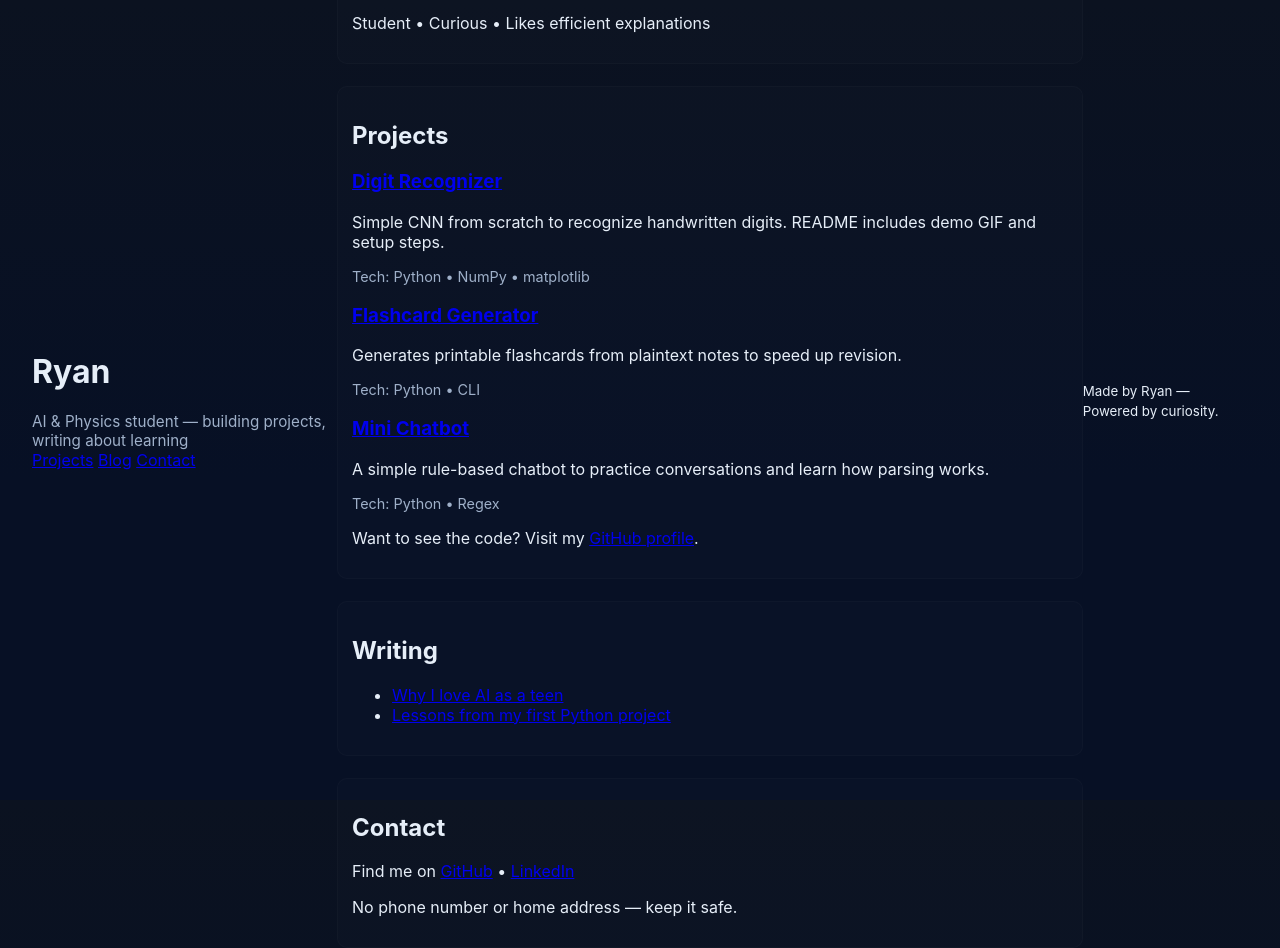
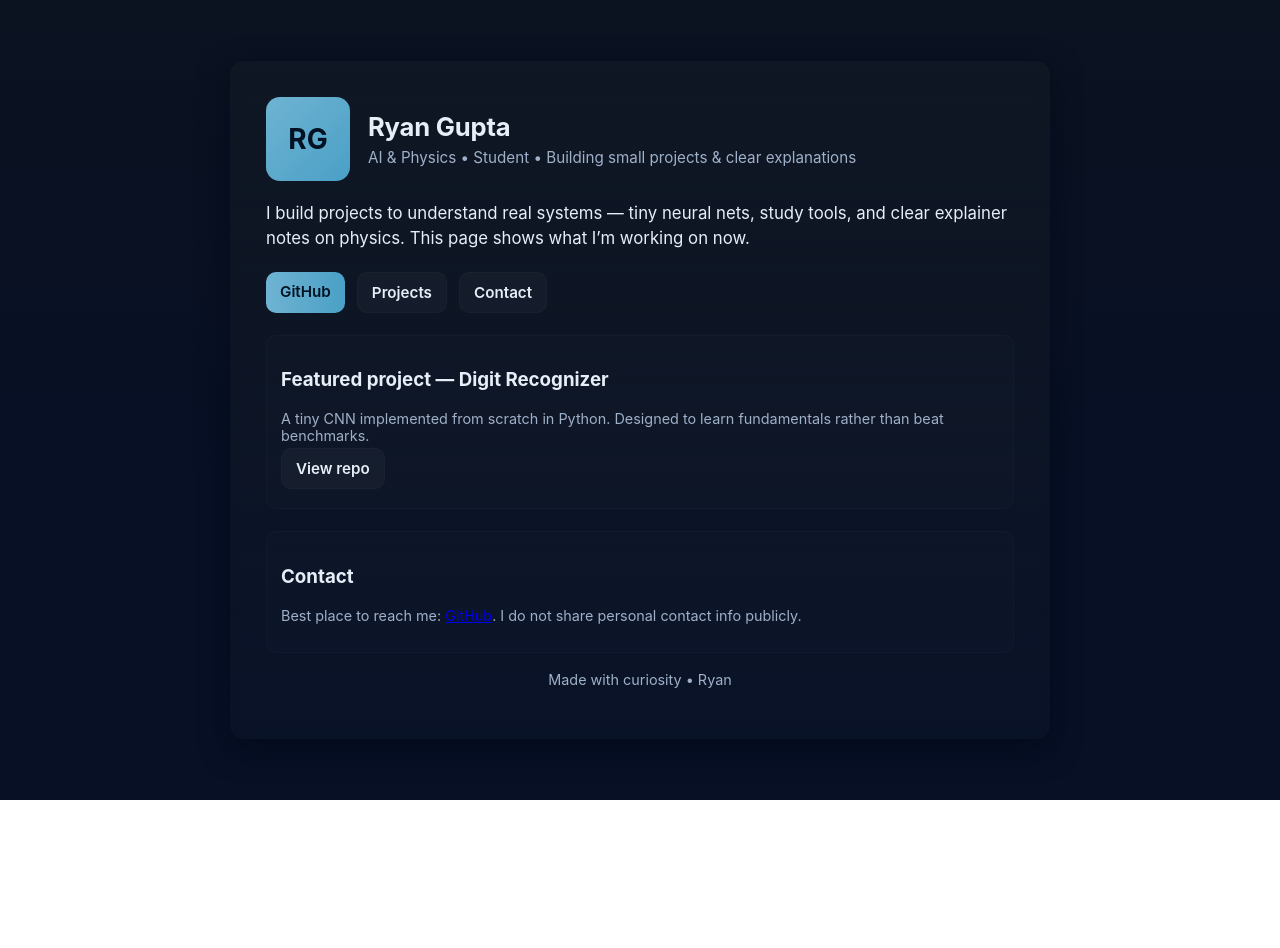
Before and after one commit to RyanGupta-Ataraxia/RyanGupta-Ataraxia.github.io, a plain HTML site: page index.html in a window 1280 px wide. After the commit the page ends 800 px from the top, so only its background shows below. Drawn offline with Linux system fonts and the light colour scheme.

Commit message:
Update title and description in index.html

```diff
--- a/index.html
+++ b/index.html
@@ -3,73 +3,42 @@
 <head>
   <meta charset="utf-8" />
   <meta name="viewport" content="width=device-width,initial-scale=1" />
-  <title>Ryan — AI & Physics Projects</title>
-  <meta name="description" content="Ryan — student building beginner-friendly AI projects and writing about physics, learning, and growth." />
+  <title>Ryan — AI & Physics</title>
+  <meta name="description" content="Ryan — student building projects in AI and writing about physics, learning, and growth." />
   <link rel="stylesheet" href="styles.css" />
 </head>
 <body>
-  <header class="site-header">
-    <div class="inner">
-      <h1>Ryan</h1>
-      <p class="subtitle">AI & Physics student — building projects, writing about learning</p>
-      <nav class="nav">
-        <a href="#projects">Projects</a>
-        <a href="#blog">Blog</a>
-        <a href="#contact">Contact</a>
-      </nav>
+  <main class="container" role="main">
+    <header class="header">
+      <!-- Option A: Avatar (initials) -->
+      <div class="avatar" aria-hidden="true">RG</div>
+
+      <div>
+        <h1 class="title">Ryan Gupta</h1>
+        <p class="subtitle">AI & Physics • Student • Building small projects & clear explanations</p>
+      </div>
+    </header>
+
+    <p class="lead">I build projects to understand real systems — tiny neural nets, study tools, and clear explainer notes on physics. This page shows what I’m working on now.</p>
+
+    <div class="row" aria-label="Primary links">
+      <a class="btn btn-accent" href="https://github.com/ryangupta-ataraxia" target="_blank" rel="noopener">GitHub</a>
+      <a class="btn" href="#projects">Projects</a>
+      <a class="btn" href="#contact">Contact</a>
     </div>
-  </header>
 
-  <main class="content">
-    <section id="about" class="card">
-      <h2>About me</h2>
-      <p>Hi — I’m Ryan. I build small AI projects to learn fundamentals and write clear notes on physics and studying. Here are some things I’ve shipped.</p>
-      <p class="muted">Student • Curious • Likes efficient explanations</p>
+    <section id="projects" class="card" aria-labelledby="featured-title">
+      <h3 id="featured-title">Featured project — Digit Recognizer</h3>
+      <p class="meta">A tiny CNN implemented from scratch in Python. Designed to learn fundamentals rather than beat benchmarks.</p>
+      <p style="margin-top:8px"><a href="https://github.com/ryangupta-ataraxia/digit-recognizer" target="_blank" class="btn">View repo</a></p>
     </section>
 
-    <section id="projects" class="card">
-      <h2>Projects</h2>
-
-      <article class="project">
-        <h3><a href="https://github.com/your-username/digit-recognizer">Digit Recognizer</a></h3>
-        <p>Simple CNN from scratch to recognize handwritten digits. README includes demo GIF and setup steps.</p>
-        <p class="meta">Tech: Python • NumPy • matplotlib</p>
-      </article>
-
-      <article class="project">
-        <h3><a href="https://github.com/your-username/flashcard-generator">Flashcard Generator</a></h3>
-        <p>Generates printable flashcards from plaintext notes to speed up revision.</p>
-        <p class="meta">Tech: Python • CLI</p>
-      </article>
-
-      <article class="project">
-        <h3><a href="https://github.com/your-username/mini-chatbot">Mini Chatbot</a></h3>
-        <p>A simple rule-based chatbot to practice conversations and learn how parsing works.</p>
-        <p class="meta">Tech: Python • Regex</p>
-      </article>
-
-      <p class="cta">Want to see the code? Visit my <a href="https://github.com/your-username">GitHub profile</a>.</p>
+    <section id="contact" class="card" style="display:block;">
+      <h3>Contact</h3>
+      <p class="meta">Best place to reach me: <a href="https://github.com/ryangupta-ataraxia" target="_blank">GitHub</a>. I do not share personal contact info publicly.</p>
     </section>
 
-    <section id="blog" class="card">
-      <h2>Writing</h2>
-      <ul>
-        <li><a href="https://medium.com/@your-username/why-i-love-ai">Why I love AI as a teen</a></li>
-        <li><a href="https://medium.com/@your-username/lessons-from-first-project">Lessons from my first Python project</a></li>
-      </ul>
-    </section>
-
-    <section id="contact" class="card">
-      <h2>Contact</h2>
-      <p>Find me on <a href="https://github.com/your-username">GitHub</a> • <a href="https://www.linkedin.com/in/your-username">LinkedIn</a></p>
-      <p class="muted">No phone number or home address — keep it safe.</p>
-    </section>
+    <p class="meta" style="text-align:center;margin-top:18px">Made with curiosity • Ryan</p>
   </main>
-
-  <footer class="site-footer">
-    <div class="inner">
-      <small>Made by Ryan — Powered by curiosity.</small>
-    </div>
-  </footer>
 </body>
 </html>
```
